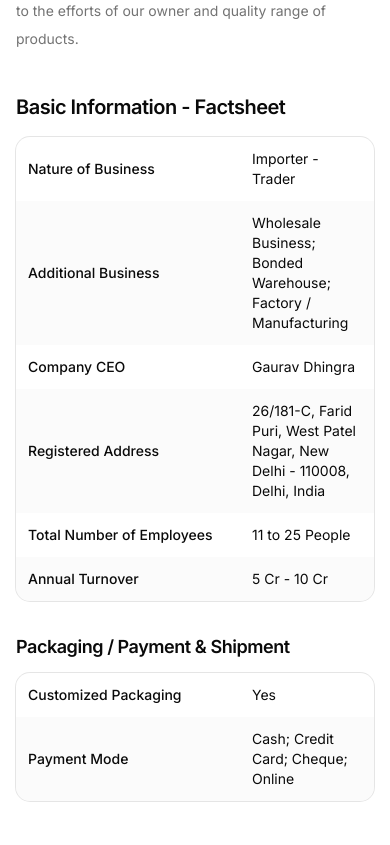
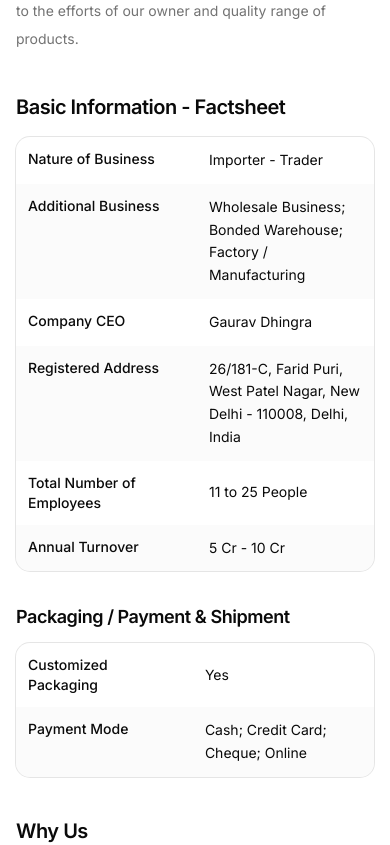
Before and after one commit to pooravdhingra/pearl-frictions-site, a Next.js app: page /about/company-profile in a window 390 px wide. Shown: the part 1840-2685 px from the top of the page. Built offline with nearby package versions, Linux system fonts and the light colour scheme.

Commit message:
Improve mobile readability

```diff
--- a/src/app/about/company-profile/page.tsx
+++ b/src/app/about/company-profile/page.tsx
@@ -53,26 +53,30 @@ export default function CompanyProfile() {
       <section className="mt-10">
         <h2 className="text-xl font-semibold tracking-tight">Basic Information - Factsheet</h2>
         <div className="mt-4 overflow-hidden rounded-xl ring-1 ring-black/10">
-          <table className="w-full text-sm">
+          <div className="overflow-x-auto">
+            <table className="min-w-full text-sm">
               <tbody className="[&_tr:nth-child(even)]:bg-muted/40">
-              <tr><td className="p-3 font-medium w-56">Nature of Business</td><td className="p-3">Importer - Trader</td></tr>
-              <tr><td className="p-3 font-medium">Additional Business</td><td className="p-3">Wholesale Business; Bonded Warehouse; Factory / Manufacturing</td></tr>
-              <tr><td className="p-3 font-medium">Company CEO</td><td className="p-3">Gaurav Dhingra</td></tr>
-              <tr><td className="p-3 font-medium">Registered Address</td><td className="p-3">26/181-C, Farid Puri, West Patel Nagar, New Delhi - 110008, Delhi, India</td></tr>
-              <tr><td className="p-3 font-medium">Total Number of Employees</td><td className="p-3">11 to 25 People</td></tr>
-              <tr><td className="p-3 font-medium">Annual Turnover</td><td className="p-3">5 Cr - 10 Cr</td></tr>
+                <tr><td className="min-w-[11rem] p-3 font-medium align-top">Nature of Business</td><td className="p-3 leading-relaxed">Importer - Trader</td></tr>
+                <tr><td className="min-w-[11rem] p-3 font-medium align-top">Additional Business</td><td className="p-3 leading-relaxed">Wholesale Business; Bonded Warehouse; Factory / Manufacturing</td></tr>
+                <tr><td className="min-w-[11rem] p-3 font-medium align-top">Company CEO</td><td className="p-3 leading-relaxed">Gaurav Dhingra</td></tr>
+                <tr><td className="min-w-[11rem] p-3 font-medium align-top">Registered Address</td><td className="p-3 leading-relaxed">26/181-C, Farid Puri, West Patel Nagar, New Delhi - 110008, Delhi, India</td></tr>
+                <tr><td className="min-w-[11rem] p-3 font-medium align-top">Total Number of Employees</td><td className="p-3 leading-relaxed">11 to 25 People</td></tr>
+                <tr><td className="min-w-[11rem] p-3 font-medium align-top">Annual Turnover</td><td className="p-3 leading-relaxed">5 Cr - 10 Cr</td></tr>
               </tbody>
             </table>
+          </div>
         </div>
 
         <h3 className="mt-8 text-lg font-semibold tracking-tight">Packaging / Payment &amp; Shipment</h3>
         <div className="mt-3 overflow-hidden rounded-xl ring-1 ring-black/10">
-          <table className="w-full text-sm">
+          <div className="overflow-x-auto">
+            <table className="min-w-full text-sm">
               <tbody className="[&_tr:nth-child(even)]:bg-muted/40">
-              <tr><td className="p-3 font-medium w-56">Customized Packaging</td><td className="p-3">Yes</td></tr>
-              <tr><td className="p-3 font-medium">Payment Mode</td><td className="p-3">Cash; Credit Card; Cheque; Online</td></tr>
+                <tr><td className="min-w-[11rem] p-3 font-medium align-top">Customized Packaging</td><td className="p-3 leading-relaxed">Yes</td></tr>
+                <tr><td className="min-w-[11rem] p-3 font-medium align-top">Payment Mode</td><td className="p-3 leading-relaxed">Cash; Credit Card; Cheque; Online</td></tr>
               </tbody>
             </table>
+          </div>
         </div>
       </section>
 
--- a/src/app/page.tsx
+++ b/src/app/page.tsx
@@ -15,34 +15,36 @@ export default function HomePage() {
             src="/hero.jpg"
             alt="Pearl Frictions manufacturing"
             fill
-              className="object-cover opacity-70"
+            className="object-cover"
             priority
           />
+          <div className="absolute inset-0 bg-gradient-to-b from-black/70 via-black/60 to-black/55" />
         </div>
-          <div className="mx-auto max-w-7xl px-4 py-24 sm:py-28 lg:py-32 text-white">
-            <div className="inline-block max-w-2xl rounded-xl bg-black/40 backdrop-blur-sm p-6">
-              <h1 className="text-3xl sm:text-5xl font-semibold leading-tight drop-shadow">
+
+        <div className="mx-auto max-w-7xl px-4 py-20 text-white sm:py-28 lg:py-32">
+          <div className="inline-flex max-w-3xl flex-col gap-4 rounded-2xl bg-black/45 p-6 shadow-lg backdrop-blur-sm sm:gap-6 sm:p-8">
+            <h1 className="text-balance text-3xl font-semibold leading-tight drop-shadow sm:text-5xl">
               Raw Materials for Friction, Sealing &amp; Insulation Industries since 1962
             </h1>
-              <p className="mt-4 text-base sm:text-lg">
+            <p className="text-balance text-base text-white/90 sm:text-lg">
               Cork, Graphite, Asbestos, Rubber and Fibre products manufactured to rigorous quality
               standards
             </p>
-              <div className="mt-8 flex gap-3">
-                <Link href="/products">
+            <div className="mt-2 flex flex-col gap-3 sm:mt-4 sm:flex-row sm:flex-wrap sm:items-center">
+              <Link href="/products" className="w-full sm:w-auto">
                 <Button
                   size="lg"
                   variant="default"
-                    className="px-8 py-3 text-lg hover:scale-105 hover:shadow-lg"
+                  className="w-full px-8 py-3 text-lg hover:scale-105 hover:shadow-lg sm:w-auto"
                 >
                   View Products
                 </Button>
               </Link>
-                <Link href="/contact">
+              <Link href="/contact" className="w-full sm:w-auto">
                 <Button
                   size="lg"
                   variant="secondary"
-                    className="bg-white/90 text-black px-8 py-3 text-lg hover:bg-white hover:scale-105 hover:shadow-lg"
+                  className="w-full bg-white/90 px-8 py-3 text-lg text-black hover:scale-105 hover:bg-white hover:shadow-lg sm:w-auto"
                 >
                   Contact Sales
                 </Button>
--- a/src/components/bestsellers.tsx
+++ b/src/components/bestsellers.tsx
@@ -29,14 +29,14 @@ export function Bestsellers({ items = defaultItems }: { items?: Item[] }) {
   return (
     <section className="bg-muted/30">
       <div className="mx-auto max-w-7xl px-4 py-14">
-        <div className="flex items-end justify-between">
+        <div className="flex flex-col gap-3 sm:flex-row sm:items-end sm:justify-between">
           <h2 className="text-2xl font-semibold tracking-tight">Bestselling Products</h2>
           <Link href="/products">
             <Button variant="outline">View All</Button>
           </Link>
         </div>
 
-        <div className="mt-6 grid gap-6 sm:grid-cols-3">
+        <div className="mt-6 grid gap-4 sm:grid-cols-2 sm:gap-6 lg:grid-cols-3">
           {items.map((p) => (
             <Link key={p.href} href={p.href} className="block">
               <Card className="overflow-hidden transition hover:shadow-lg">
--- a/src/components/overview.tsx
+++ b/src/components/overview.tsx
@@ -8,8 +8,8 @@ export function Overview() {
   const [expanded, setExpanded] = useState(false);
 
   return (
-    <section className="mx-auto max-w-7xl px-4 py-16">
-      <div className="grid gap-8 md:grid-cols-2 md:items-center">
+    <section className="mx-auto max-w-7xl px-4 py-16 sm:py-20">
+      <div className="grid gap-10 md:grid-cols-[1fr,1.05fr] md:items-center">
         <div className="relative aspect-[4/3] overflow-hidden rounded-2xl ring-1 ring-black/10">
           <Image
             src="/overview.jpg"
@@ -24,7 +24,7 @@ export function Overview() {
           </h2>
 
           {/* always visible intro paragraph */}
-          <p className="mt-3 text-sm text-muted-foreground">
+          <p className="mt-3 text-balance text-base leading-relaxed text-muted-foreground">
             Established by our father, <strong>Mr. Ramesh Dhingra</strong> in the year 1962, Pearl
             Frictions Inc. is engaged in importing and manufacturing quality raw materials for
             Automotive, Steel, Insulation &amp; allied industries. Our range includes Cork Products,
@@ -33,13 +33,15 @@ export function Overview() {
           </p>
 
           {/* extra detail on toggle */}
-          <div className={`${expanded ? "block" : "hidden"} mt-3 text-sm text-muted-foreground`}>
-            <p>
+          <div
+            className={`${expanded ? "block" : "hidden"} mt-3 space-y-3 text-base leading-relaxed text-muted-foreground`}
+          >
+            <p className="text-balance">
               Our range of products is appreciated for features such as high purity, light
               densities, maximum resistance to liquids and gases, dimensional stability, very low
               loss of energy, and thermal and acoustic insulation.
             </p>
-            <p className="mt-3">
+            <p className="text-balance">
               Our modern manufacturing unit is well equipped with latest machines that help us to
               manufacture our customized range of products, best suited to meet the requirements of
               our esteemed clients.
--- a/src/components/product-gallery.tsx
+++ b/src/components/product-gallery.tsx
@@ -11,14 +11,16 @@ export function ProductGallery({ images }: { images: string[] }) {
       <div className="relative aspect-[4/3] overflow-hidden rounded-2xl ring-1 ring-black/10">
         <Image src={images[active]} alt="" fill className="object-cover" />
       </div>
-      <div className="mt-3 grid grid-cols-3 gap-3">
+      <div className="mt-3 grid grid-cols-2 gap-3 sm:grid-cols-3 lg:grid-cols-4">
         {images.map((src, i) => (
           <button
             key={src}
             onClick={() => setActive(i)}
             className={cn(
-              "relative aspect-[4/3] overflow-hidden rounded-lg ring-1 ring-black/10",
-              i === active ? "outline outline-black" : ""
+              "relative aspect-[4/3] overflow-hidden rounded-lg ring-1 ring-black/10 transition",
+              i === active
+                ? "outline outline-2 outline-black"
+                : "hover:ring-2 hover:ring-black/40 focus-visible:outline focus-visible:outline-2 focus-visible:outline-black"
             )}
             aria-label={`Preview image ${i + 1}`}
           >
--- a/src/components/testimonials.tsx
+++ b/src/components/testimonials.tsx
@@ -47,11 +47,11 @@ function Stars({ value = 4.6 }) {
 export function Testimonials() {
   return (
     <section className="mx-auto max-w-7xl px-4 py-16">
-      <div className="flex items-end justify-between">
+      <div className="flex flex-col gap-3 sm:flex-row sm:items-end sm:justify-between">
         <h2 className="text-2xl font-semibold tracking-tight">Testimonials</h2>
         <Stars value={4.6} />
       </div>
-      <div className="mt-6 grid gap-6 md:grid-cols-3">
+      <div className="mt-6 grid gap-4 sm:gap-6 md:grid-cols-3">
         {testimonials.map((t, idx) => (
           <Card key={idx} className="p-5">
             <p className="text-sm leading-relaxed">“{t.quote}”</p>
```
Lines whose indentation alone changed are shown as unchanged.
